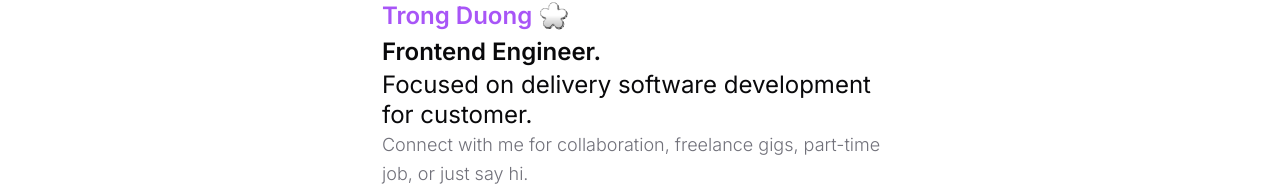
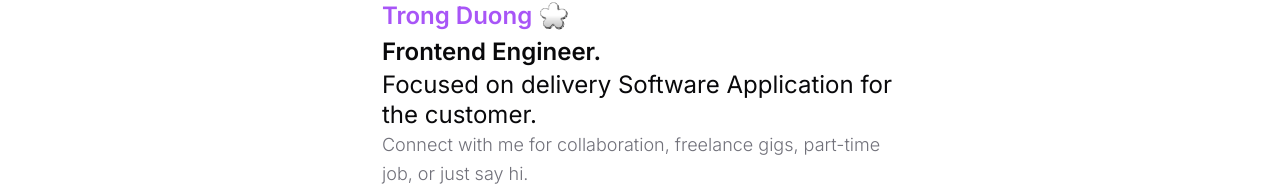
Before and after one commit to duongductrong/danielll.dev, a Next.js app: page / in a window 1280 px wide. Shown: the part 152-338 px from the top of the page. Built offline with nearby package versions, Linux system fonts and the light colour scheme.

Commit message:
chore: update welcome text

```diff
--- a/src/app/(2024)/_components/customs/welcome.tsx
+++ b/src/app/(2024)/_components/customs/welcome.tsx
@@ -21,7 +21,7 @@ const Welcome = ({ className, ...props }: WelcomeProps) => {
         Frontend Engineer.
       </h2>
       <h2 className="text-2xl font-normal flex items-center gap-2 leading-tight">
-        Focused on delivery software development for customer.
+        Focused on delivery Software Application for the customer.
       </h2>
       <p className="text-lg font-light leading-relaxed text-muted-foreground">
         Connect with me for collaboration, freelance gigs, part-time job, or
```
